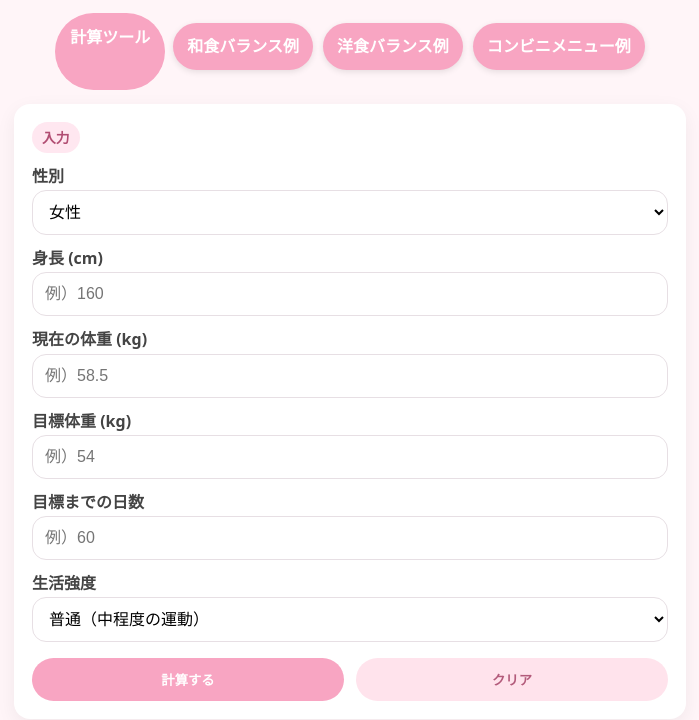
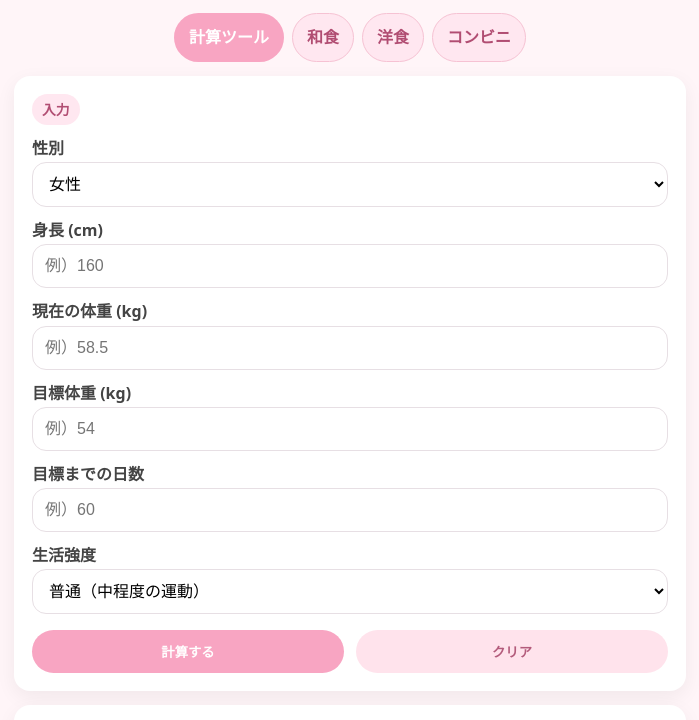
Before and after one commit to mayu143diet/pfc-calculator, a plain HTML site: page docs/index.html in a window 1280 px wide. Shown: the part 79-799 px from the top of the page, without its empty margins (290-989 px from the left). Drawn offline with Linux system fonts and the light colour scheme.

Commit message:
Update index.html

```diff
--- a/docs/index.html
+++ b/docs/index.html
@@ -77,15 +77,11 @@
 <body>
   <div class="wrap">
     <h1>まいにちダイエットノート</h1>
-<!-- ==== タブナビ（計算 / 食事例） ==== -->
-<nav class="tabs" role="tablist" aria-label="ページ切替">
-  <a class="tab is-active" href="./index.html" aria-current="page">計算ツール</a>
-  <!-- ==== 食事例ページリンク ==== -->
-<nav class="meal-nav">
-  <a href="./japanese-meal.html" class="meal-btn">和食バランス例</a>
-  <a href="./western-meal.html" class="meal-btn">洋食バランス例</a>
-  <a href="./convenience-meal.html" class="meal-btn">コンビニメニュー例</a>
-</nav>
+<nav class="tabs">
+  <a class="tab is-active" href="./index.html">計算ツール</a>
+  <a class="tab" href="./japanese-meal.html">和食</a>
+  <a class="tab" href="./western-meal.html">洋食</a>
+  <a class="tab" href="./convenience-meal.html">コンビニ</a>
 </nav>
     <!-- 入力カード -->
     <section class="card" id="formCard">
```
